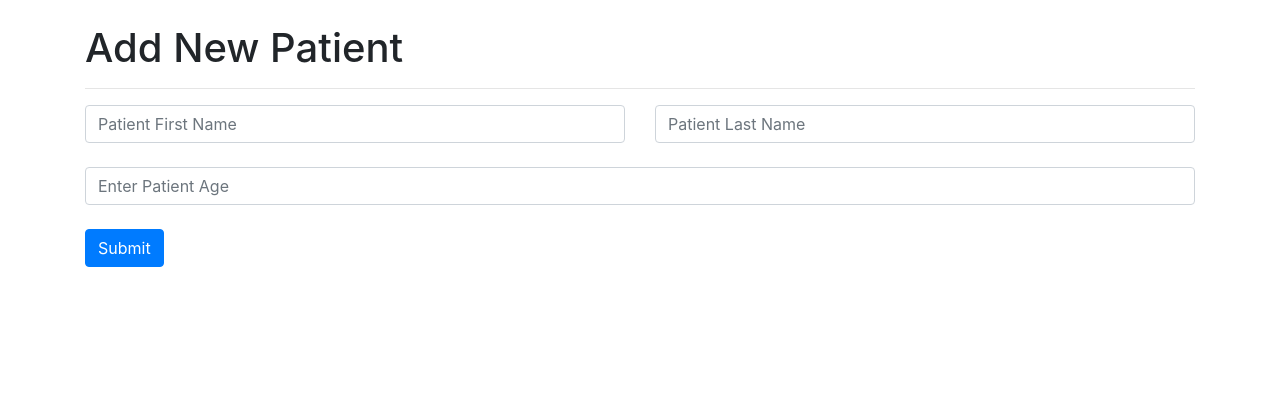
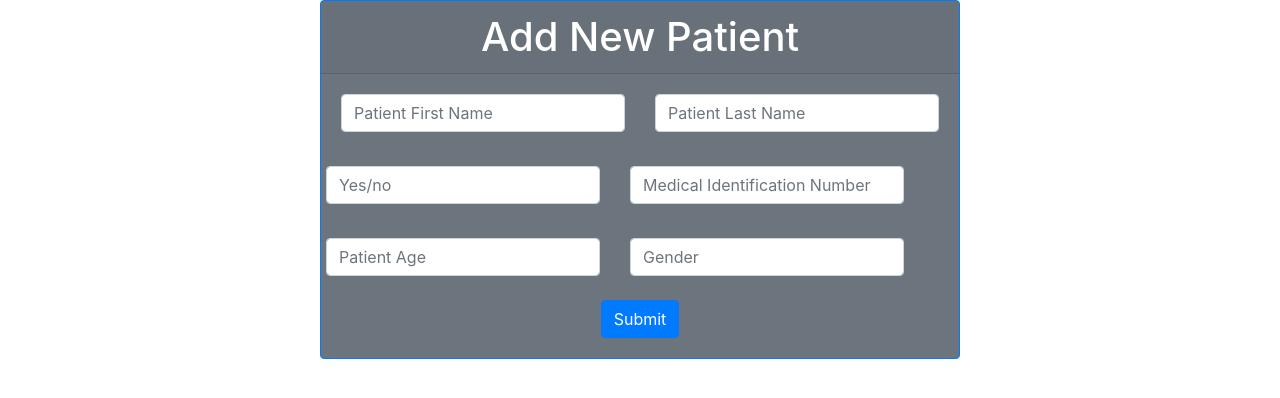
Before and after one commit to natelincyber/hospital_management_tool, a Flask app: page /see_patients/new_patient_form in a window 1280 px wide. Shown: the part 101-499 px from the top of the page. Run offline with Flask 2, Linux system fonts and the light colour scheme; some libraries are stand-ins or nearby versions.

Commit message:
modified:   Templates/new_patient_form.html

```diff
--- a/Templates/new_patient_form.html
+++ b/Templates/new_patient_form.html
@@ -1,15 +1,26 @@
 {% extends 'base.html' %}
+
+{% block head %}
+
+<style>
+.card{
+    margin: auto;
+    float: none;
+    margin-bottom: 10px;
+}
+</style>
+
+{% endblock %}
 
 {% block title %}New Patient{% endblock %}
 
 {% block body %}
-    <div class="container">
-    <br>
-    <h1>Add New Patient</h1>
-    <hr>
+    <div class="card border-primary text-white bg-secondary mb-3" style="max-width: 40rem; text-align: center;">
+        <h1 class="card-header">Add New Patient</h1>
+        <div class="card-body">
             <form action='/see_patients' method='POST'>
                 <div class="row">
-            <div class="col">
+                    <div class="col-6">
                         <input
                         class="form-control"
                         type="text"
@@ -19,7 +30,7 @@
                         aria-label="Patient First Name"
                         />
                     </div>
-            <div class="col">
+                    <div class="col-6">
                         <input
                         class="form-control"
                         type="text"
@@ -29,21 +40,61 @@
                         aria-label="Patient Last Name"
                         />
                     </div>
+                <br>
+                <br>
+                <br>
+                <div class="row">
+                    <div class="col-6">
+                        <input
+                        class="form-control"
+                        type="boolean"
+                        name="state"
+                        id="state"
+                        placeholder="Yes/no"
+                        aria-label="Do you have COVID-19?"
+                        >
                     </div>
-
+                    <div class="col-6">
+                        <input
+                        class="form-control"
+                        type="number"
+                        name="medID"
+                        id="medID"
+                        placeholder="Medical Identification Number"
+                        aria-label="Medical Identification Number"
+                        >
+                    </div>
+                </div>
                 <br>
-
+                <br>
+                <br>
+                <div class="row">
+                    <div class="col-6">
                         <input
                         class="form-control"
                         type="number"
                         name='age'
                         id='age'
-            placeholder="Enter Patient Age"
-            aria-label="Enter Patient Age"
+                        placeholder="Patient Age"
+                        aria-label="Patient Age"
                         />
+                    </div>
+                    <div class="col-6">
+                        <input
+                        class="form-control"
+                        type="text"
+                        name='gender'
+                        id='gender'
+                        placeholder="Gender"
+                        aria-label="Gender"
+                        />
+                    </div>
+                </div>
+                </div>
                 <br>
                 <input class="btn btn-primary" type="submit" value="Submit">
             </form>
         </div>
+    </div>
 
 {% endblock %}
```
Lines whose indentation alone changed are shown as unchanged.
